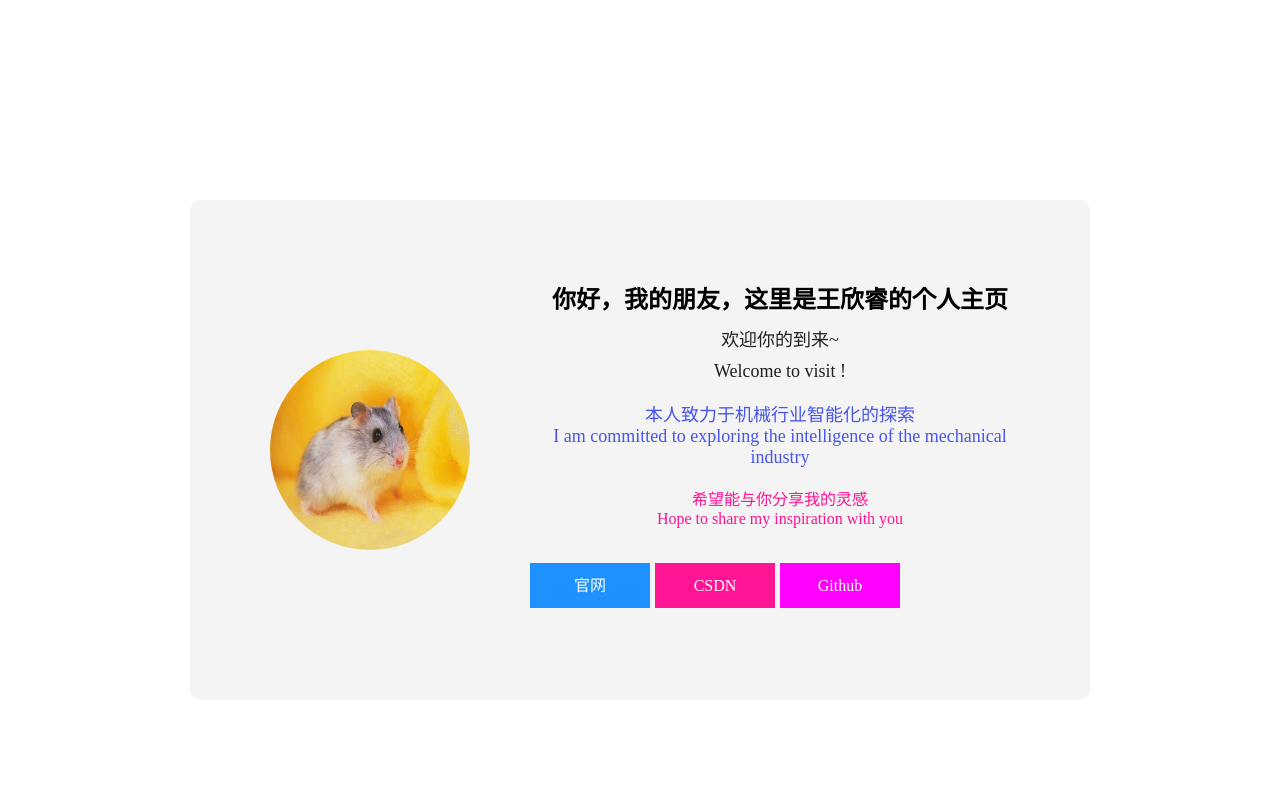
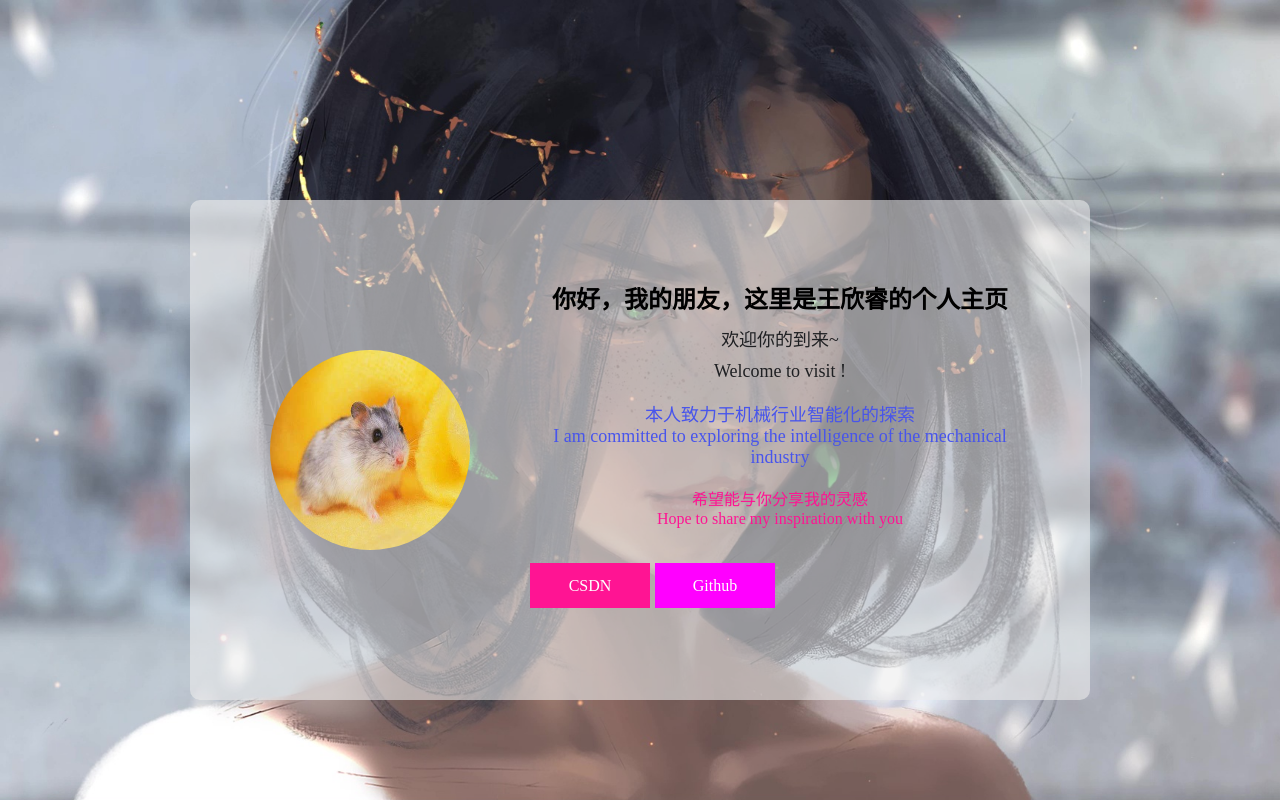
Before and after one commit to Seraphim6087/Seraphim6087.github.io, a plain HTML site: page index.html in a window 1280 px wide. Drawn offline with Linux system fonts and the light colour scheme.

Commit message:
Update index.html

```diff
--- a/index.html
+++ b/index.html
@@ -28,7 +28,7 @@
 			}
 
 			body {
-				background: WLOP-Aeolian3.jpg no-repeat;
+				background: url(https://github.com/Seraphim6087/Seraphim6087.github.io/blob/main/WLOP-Aeolian3.jpg) no-repeat;
 				background-size: cover;
 				background-attachment: fixed;
 			}
@@ -144,7 +144,6 @@
 					<p class="deeppink">希望能与你分享我的灵感</p>
 					<p class="deeppink">Hope to share my inspiration with you</p>
 					<div class="link">
-						<a href="#" class="dodgerblue" target="_blank">官网</a>
 						<a href="https://blog.csdn.net/qq_62530454?type=blog" class="deeppink_1" target="_blank">CSDN</a>
 						<a href="https://github.com/Seraphim6087" class="magenta" target="_blank">Github</a>
 
```
